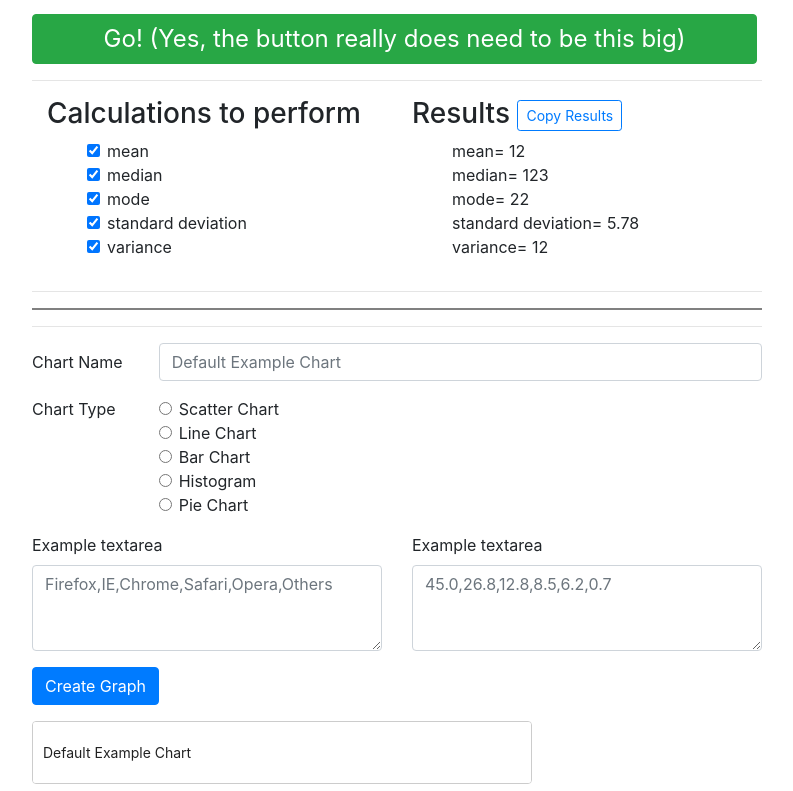
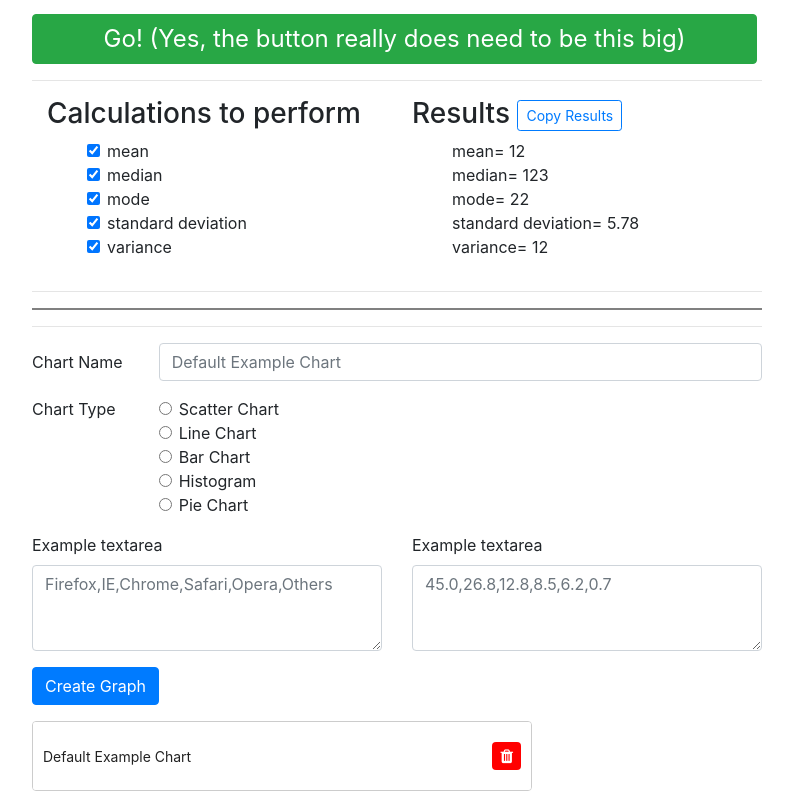
Before and after one commit to DylanJamesZapzalka/csstat.com, an Angular app in the folder csstat/: page / in a window 1280 px wide. Shown: the part 364-1155 px from the top of the page, without its empty margins (53-846 px from the left). Built offline with nearby package versions, Linux system fonts and the light colour scheme; what angular-google-charts would draw is missing.

Commit message:
Can now delete graphs.

```diff
--- a/csstat/src/app/graph-detail/graph-detail.component.css
+++ b/csstat/src/app/graph-detail/graph-detail.component.css
@@ -49,3 +49,17 @@
     min-height: 60px;
     transition: transform 250ms cubic-bezier(0, 0, 0.2, 1);
   }
+
+  .btn {
+    background-color: rgb(255, 0, 0); /* Blue background */
+    border: none; /* Remove borders */
+    color: white; /* White text */
+    padding: 2px 8px; /* Some padding */
+    font-size: 16px; /* Set a font size */
+    cursor: pointer; /* Mouse pointer on hover */
+  }
+
+  /* Darker background on mouse-over */
+  .btn:hover {
+    background-color: rgb(172, 0, 0);
+  }
--- a/csstat/src/app/graph-detail/graph-detail.component.html
+++ b/csstat/src/app/graph-detail/graph-detail.component.html
@@ -1,6 +1,11 @@
+<link rel="stylesheet" href="https://cdnjs.cloudflare.com/ajax/libs/font-awesome/4.7.0/css/font-awesome.min.css">
+
 <div cdkDropList class="example-list" (cdkDropListDropped)="drop($event)">
     <div class="example-box" *ngFor="let graph of graphs" cdkDrag>
       <div class="example-custom-placeholder" *cdkDragPlaceholder></div>
       {{graph.title}}
+      <li class="list-inline-item">
+        <button class="btn" (click)="delete(graph)"><i class="fa fa-trash"></i></button>
+    </li>
     </div>
 </div>
--- a/csstat/src/app/graph-detail/graph-detail.component.ts
+++ b/csstat/src/app/graph-detail/graph-detail.component.ts
@@ -16,17 +16,9 @@ export class GraphDetailComponent implements OnInit {
 
   graphs: Graph[] = this.graphService.graphs;
 
-  movies = [
-    'Episode I - The Phantom Menace',
-    'Episode II - Attack of the Clones',
-    'Episode III - Revenge of the Sith',
-    'Episode IV - A New Hope',
-    'Episode V - The Empire Strikes Back',
-    'Episode VI - Return of the Jedi',
-    'Episode VII - The Force Awakens',
-    'Episode VIII - The Last Jedi',
-    'Episode IX – The Rise of Skywalker'
-  ];
+  delete(graph: Graph) {
+    this.graphService.deleteGraph(graph);
+  }
 
   drop(event: CdkDragDrop<string[]>) {
     moveItemInArray(this.graphs, event.previousIndex, event.currentIndex);
--- a/csstat/src/app/graph.service.ts
+++ b/csstat/src/app/graph.service.ts
@@ -40,8 +40,14 @@ export class GraphService {
       "width": 550,
       "height": 400
     })
+  }
 
+  deleteGraph(graph: Graph) {
+    let index = this.graphs.indexOf(graph);
+    this.graphs.splice(index, 1);
   }
 
 
+
+
 }
```
